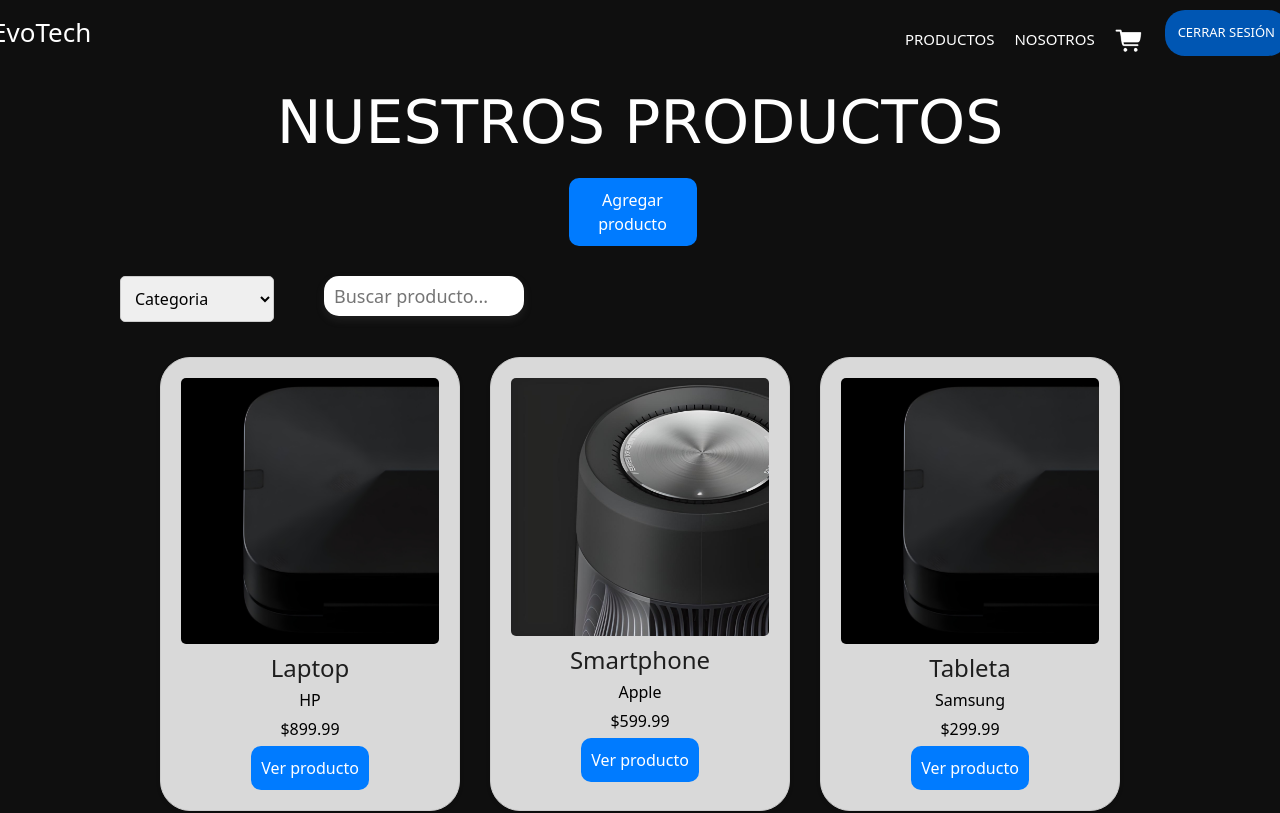
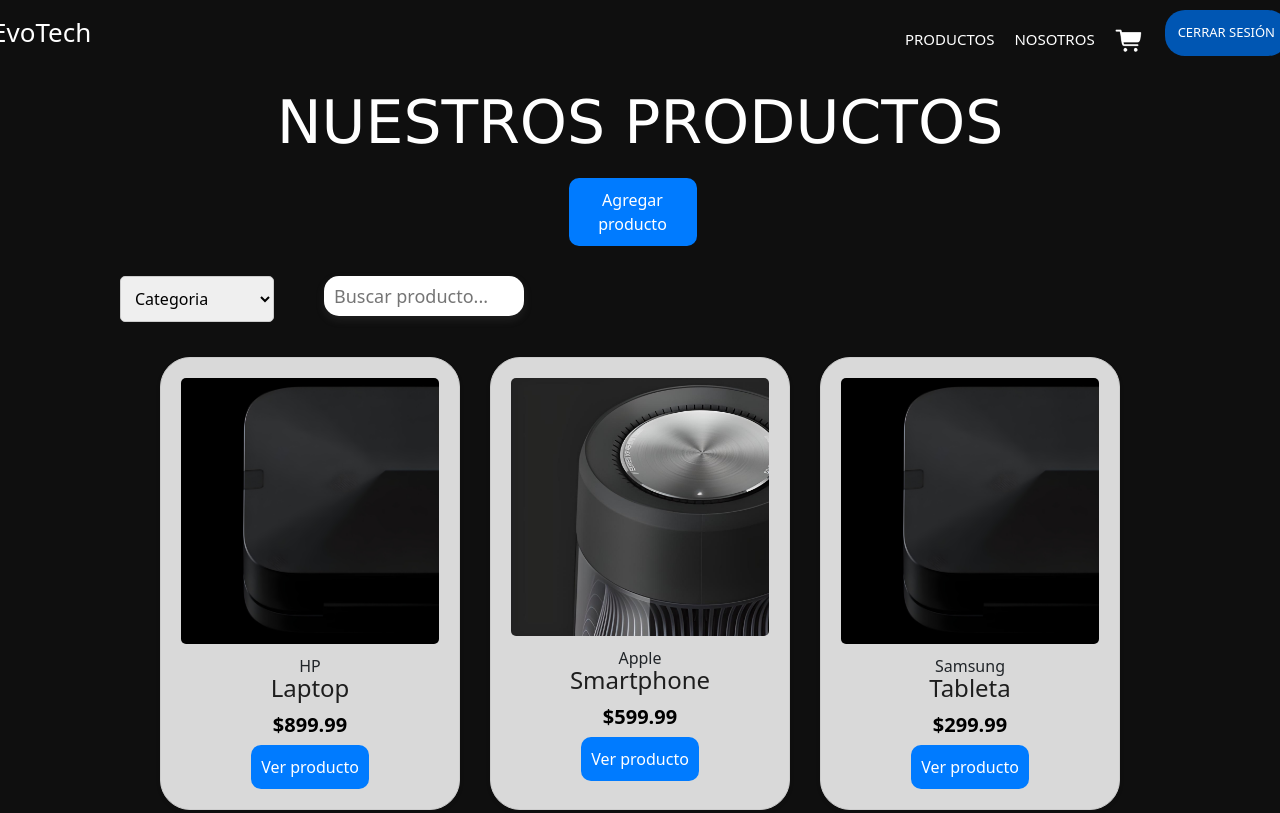
Before and after one commit to Agustinaa01/PL-Final-Front, a React (Create React App) app: page /products in a window 1280 px wide. Shown: the top 813 px of the page. Built offline with nearby package versions, Linux system fonts and the light colour scheme; the HTML template or start-up script is replaced by a standard one.

Commit message:
fixes producs

```diff
--- a/src/components/products/Products.css
+++ b/src/components/products/Products.css
@@ -85,13 +85,12 @@
 .product-info h3 {
   position: relative;
   font-size: 1.5rem;
-  margin: 0;
   color: #1E1E1E;
 }
 
-.product-info p {
+.product-info h5 {
   color: black;
-  margin: 5px 0;
+  margin-top: 10px;
 }
 
 @media (max-width: 1140px) {
--- a/src/components/products/Products.js
+++ b/src/components/products/Products.js
@@ -168,10 +168,10 @@ const Products = () => {
               <img src={product.image} alt={product.name} />
             </div>
             <div className="product-info">
+              <p>{product.brand}</p>
               <h3>{product.name}</h3>
               {/* <p>Categoría: {product.category}</p> */}
-              <p>{product.brand}</p>
-              <p>${product.price.toFixed(2)}</p>
+              <h5><strong>${product.price.toFixed(2)}</strong></h5>
               <button className="boton-agregar-carrito" onClick={() => handleViewProduct(product.id)}>Ver producto</button>
             </div>
           </div>
```
